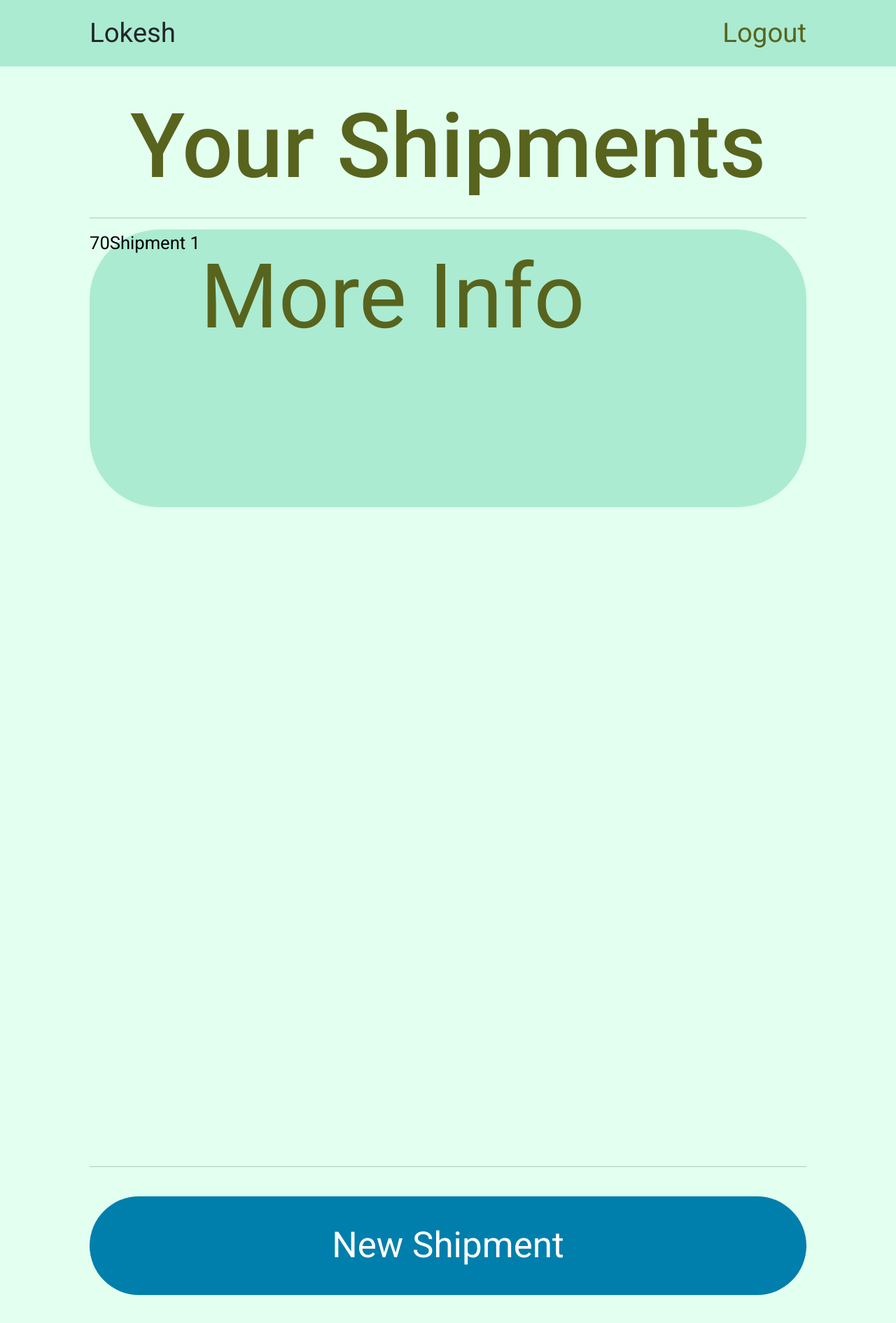
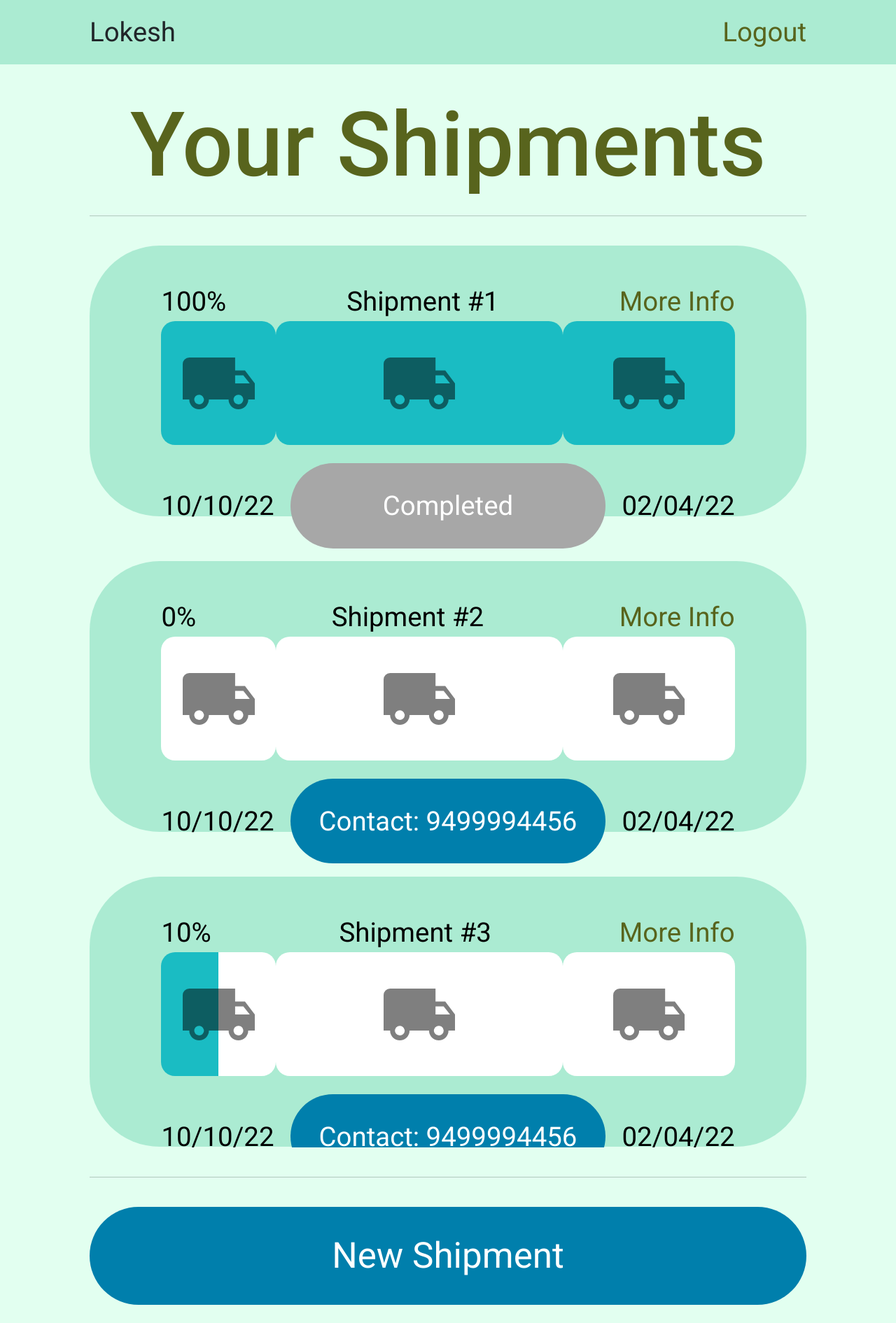
Before and after one commit to sidharth-04/greendrive, a Flask app: page /vendor_home in a window 1280 px wide. Shown: the whole page at 70% size. Run offline with Flask 2, Linux system fonts and the light colour scheme; a user stored in the database is signed in.

Commit message:
Vendor Home page added

```diff
--- a/app/static/css/vendor_home.css
+++ b/app/static/css/vendor_home.css
@@ -38,6 +38,7 @@ h1 {
   overflow: auto;
   font-size: 10vw;
   width: 100%;
+  margin: 2vw 0;
 }
 .shipment {
   border-radius: 100px;
@@ -45,10 +46,52 @@ h1 {
   width: 100%;
   height: 30%;
   margin-bottom: 5vw;
+  display: flex;
+  flex-direction: column;
+  margin: 0;
+  margin-bottom: 5vw;
+  padding: 4vw 8vw;
+
 }
-.shipment p {
-  font-size: 2vw;
+.topholder {
+  width: 100%;
+  display: flex;
+  flex-direction: row;
+  justify-content: space-between;
+  align-items: center;
+  margin: 0;
+  margin-bottom: 2vw;
+  padding: 0;
+}
+.topholder, .bottomholder p {
+  font-size: 3vw;
   color: black;
+  margin: 0;
+}
+.topholder a {
+  font-size: 3vw;
+  color: #58641D;
+  margin: 0;
+}
+.middleholder {
+  width: 100%;
+  margin: 0;
+  padding: 0;
+  display: flex;
+  flex-direction: row;
+  justify-content: space-between;
+  align-items: center;
+}
+.journey-block {
+  background-color: white;
+  border-radius: 20px;
+  display: flex;
+  justify-content: center;
+  align-items: center;
+  padding: 4vw 0;
+}
+.journey-block img {
+  width: 8vw;
 }
 button {
   padding: 2.5vw 0;
@@ -60,3 +103,19 @@ button {
   border: none;
   font-size: 4vw;
 }
+.bottomholder {
+  width: 100%;
+  margin: 0;
+  padding: 0;
+  display: flex;
+  flex-direction: row;
+  justify-content: space-between;
+  align-items: center;
+}
+.bottomholder button {
+  font-size: 3vw;
+  width: 55%;
+}
+.bottomholder .completed-shipment-tag {
+  background-color: #A7A7A7;
+}
--- a/app/static/javascript/vendor_home.js
+++ b/app/static/javascript/vendor_home.js
@@ -6,12 +6,49 @@ $(document).ready(() => {
   //   statusIndication(JSON.parse(xhr.response));
   // };
   // xhr.send(null);
+
   shipments = [
     {
       id: 1,
       pickupDate: "10/10/22",
       deliveryDate: "02/04/22",
-      percentageComplete: 70,
+      percentageComplete: 100,
+      currentVendorNumber: "9499994456",
+      journeyDistribution: [
+        ["van", 20],
+        ["truck", 50],
+        ["truck", 30]
+      ]
+    },
+    {
+      id: 2,
+      pickupDate: "10/10/22",
+      deliveryDate: "02/04/22",
+      percentageComplete: 0,
+      currentVendorNumber: "9499994456",
+      journeyDistribution: [
+        ["van", 20],
+        ["truck", 50],
+        ["truck", 30]
+      ]
+    },
+    {
+      id: 3,
+      pickupDate: "10/10/22",
+      deliveryDate: "02/04/22",
+      percentageComplete: 10,
+      currentVendorNumber: "9499994456",
+      journeyDistribution: [
+        ["van", 20],
+        ["truck", 50],
+        ["truck", 30]
+      ]
+    },
+    {
+      id: 4,
+      pickupDate: "10/10/22",
+      deliveryDate: "02/04/22",
+      percentageComplete: 90,
       currentVendorNumber: "9499994456",
       journeyDistribution: [
         ["van", 20],
@@ -28,6 +65,33 @@ function drawShipments(shipments) {
   for (let i = 0; i < shipments.length; i ++) {
     $('.shipments-container').append("<div class='shipment'></div>");
     let current = $('.shipments-container .shipment').last();
-    current.append("<div class='d-flex'><p>"+shipments[i].percentageComplete+"</p><p>Shipment "+shipments[i].id+"</p><a href='/view_shipment/"+1+"'>More Info</a></div>");
+    current.append("<div class='topholder'><p>"+shipments[i].percentageComplete+"%</p><p>Shipment #"+shipments[i].id+"</p><a href='/view_shipment/"+1+"'>More Info</a></div>");
+
+    let journey = shipments[i].journeyDistribution;
+    let middleholder = "<div class='middleholder'>";
+    let leftToComplete = shipments[i].percentageComplete;
+    for (let j = 0; j < journey.length; j ++) {
+      if (leftToComplete >= journey[j][1]) {
+        fillWidth = 100;
+        leftToComplete -= journey[j][1];
+      } else {
+        fillWidth = leftToComplete/journey[j][1]*100;
+        leftToComplete = 0;
+      }
+      middleholder += "<div class='journey-block' style='background: linear-gradient(to right, #1ABCC3 0% "+fillWidth+"%, white "+fillWidth+"% 100%); width: "+journey[j][1]+"%'><img src='./static/assets/TruckIcon.svg'></div>";
+    }
+    middleholder += "</div>";
+    current.append(middleholder);
+
+    let bottomholder = "<div class='bottomholder'>";
+    bottomholder += "<p>"+shipments[i].pickupDate+"</p>";
+    if (shipments[i].percentageComplete == 100) {
+      bottomholder += "<button class='completed-shipment-tag'>Completed</button>"
+    } else {
+      bottomholder += "<button>Contact: "+shipments[i].currentVendorNumber+"</button>"
+    }
+    bottomholder += "<p>"+shipments[i].deliveryDate+"</p>";
+    bottomholder += "</div>";
+    current.append(bottomholder);
   }
 }
--- a/app/templates/vendor_home.html
+++ b/app/templates/vendor_home.html
@@ -14,7 +14,7 @@
     <div class="shipments-container">
     </div>
     <hr style="width:100%;text-align:left;margin-left:0">
-    <button type="button" name="button">New Shipment</button>
+    <button onclick="location.href = '{{ url_for('new_shipment') }}';" type="button" name="button">New Shipment</button>
   </body>
   <link href="https://cdn.jsdelivr.net/npm/bootstrap@5.1.3/dist/css/bootstrap.min.css" rel="stylesheet" integrity="sha384-1BmE4kWBq78iYhFldvKuhfTAU6auU8tT94WrHftjDbrCEXSU1oBoqyl2QvZ6jIW3" crossorigin="anonymous">
   <link rel="preconnect" href="https://fonts.googleapis.com">
```
Also changed, not shown: app/static/assets/TruckIcon.svg (added).
